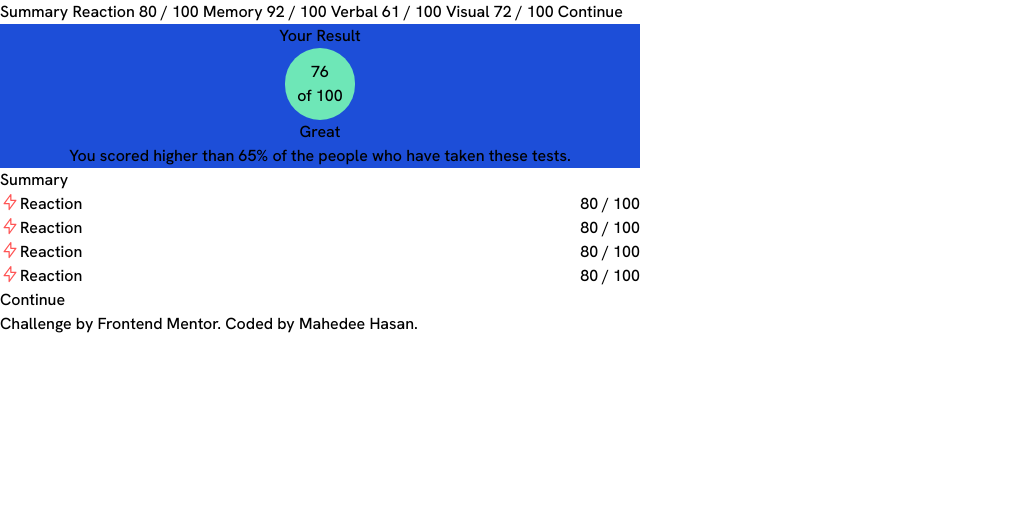
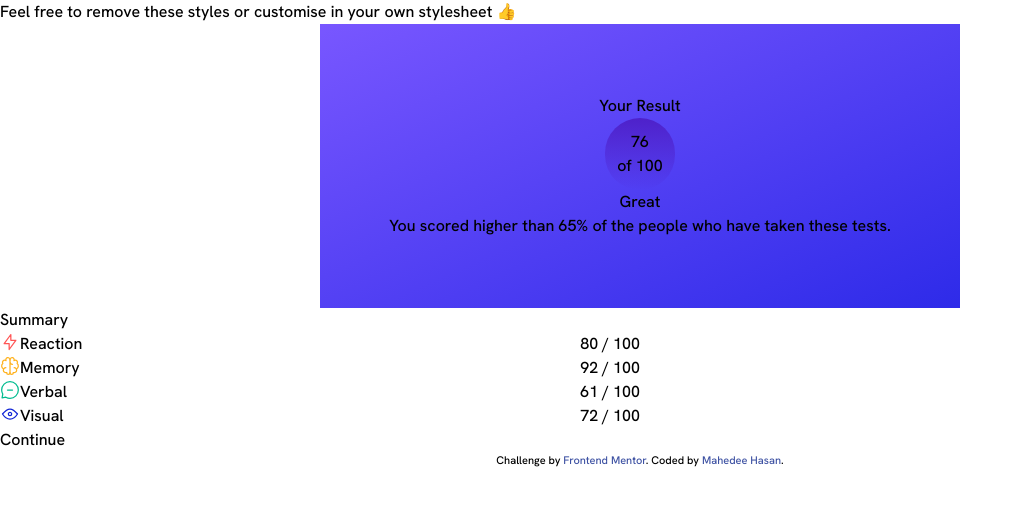
Before and after one commit to mahedee007/results-summary-component-main, a plain HTML site: page index.html in a window 1280 px wide. Shown: the whole page, without its empty margins (0-1023 px from the left). Drawn offline with nearby package versions, Linux system fonts and the light colour scheme.

Commit message:
positioning

```diff
--- a/css/style.css
+++ b/css/style.css
@@ -27,3 +27,14 @@ body{
     justify-content: center; */
     font-family: 'Hanken Grotesk', sans-serif;
 }
+
+.result-card{
+    background-image: linear-gradient(to bottom right, var(--Light-slate-blue-background), var(--Light-royal-blue-background));
+    margin: auto;
+    width: 50%;
+
+    padding: 70px 0;
+}
+.marks{
+    background-image: linear-gradient(var(--Violet-blue-circle), var(--Persian-blue-circle) )
+}
--- a/index.html
+++ b/index.html
@@ -13,37 +13,19 @@
   <!-- CSS stylesheet -->
   <link rel="stylesheet" href="css/style.css">
 
-  <!-- Feel free to remove these styles or customise in your own stylesheet 👍 -->
-  <!-- <style>
+  Feel free to remove these styles or customise in your own stylesheet 👍
+  <style>
     .attribution { font-size: 11px; text-align: center; }
     .attribution a { color: hsl(228, 45%, 44%); }
-  </style> -->
+  </style>
 </head>
 <body>
 
-
-
-  Summary
-
-  Reaction
-  80 / 100
-
-  Memory
-  92 / 100
-
-  Verbal
-  61 / 100
-
-  Visual
-  72 / 100
-
-  Continue
-
-  <div class="container w-2/4 flex flex-col justify-center  items-center bg-blue-700">
+  <div class="container result-card w-2/4 flex flex-col justify-center  items-center bg-blue-700">
     <div>
       <p>Your Result</p>
     </div>
-    <div class="flex flex-col justify-center  items-center rounded-full bg-emerald-300 p-3">
+    <div class="flex flex-col justify-center  items-center rounded-full  p-3 marks">
       <p>76</p>
       <p>of 100</p>
     </div>
@@ -62,16 +44,16 @@
       <p>80 / 100</p>
     </div>
     <div class="flex justify-between items-center w-2/4 ">
-      <p class="inline-flex"><svg xmlns="http://www.w3.org/2000/svg" width="20" height="20" fill="none" viewBox="0 0 20 20"><path stroke="#F55" stroke-linecap="round" stroke-linejoin="round" stroke-width="1.25" d="M10.833 8.333V2.5l-6.666 9.167h5V17.5l6.666-9.167h-5Z"/></svg> Reaction</p>
-      <p>80 / 100</p>
+      <p class="inline-flex"><svg xmlns="http://www.w3.org/2000/svg" width="20" height="20" fill="none" viewBox="0 0 20 20"><path stroke="#FFB21E" stroke-linecap="round" stroke-linejoin="round" stroke-width="1.25" d="M5.833 11.667a2.5 2.5 0 1 0 .834 4.858"/><path stroke="#FFB21E" stroke-linecap="round" stroke-linejoin="round" stroke-width="1.25" d="M3.553 13.004a3.333 3.333 0 0 1-.728-5.53m.025-.067a2.083 2.083 0 0 1 2.983-2.824m.199.054A2.083 2.083 0 1 1 10 3.75v12.917a1.667 1.667 0 0 1-3.333 0M10 5.833a2.5 2.5 0 0 0 2.5 2.5m1.667 3.334a2.5 2.5 0 1 1-.834 4.858"/><path stroke="#FFB21E" stroke-linecap="round" stroke-linejoin="round" stroke-width="1.25" d="M16.447 13.004a3.334 3.334 0 0 0 .728-5.53m-.025-.067a2.083 2.083 0 0 0-2.983-2.824M10 3.75a2.085 2.085 0 0 1 2.538-2.033 2.084 2.084 0 0 1 1.43 2.92m-.635 12.03a1.667 1.667 0 0 1-3.333 0"/></svg> Memory</p>
+      <p>92 / 100</p>
     </div>
     <div class="flex justify-between items-center w-2/4 ">
-      <p class="inline-flex"><svg xmlns="http://www.w3.org/2000/svg" width="20" height="20" fill="none" viewBox="0 0 20 20"><path stroke="#F55" stroke-linecap="round" stroke-linejoin="round" stroke-width="1.25" d="M10.833 8.333V2.5l-6.666 9.167h5V17.5l6.666-9.167h-5Z"/></svg> Reaction</p>
-      <p>80 / 100</p>
+      <p class="inline-flex"><svg xmlns="http://www.w3.org/2000/svg" width="20" height="20" fill="none" viewBox="0 0 20 20"><path stroke="#00BB8F" stroke-linecap="round" stroke-linejoin="round" stroke-width="1.25" d="M7.5 10h5M10 18.333A8.333 8.333 0 1 0 1.667 10c0 1.518.406 2.942 1.115 4.167l-.699 3.75 3.75-.699A8.295 8.295 0 0 0 10 18.333Z"/></svg> Verbal</p>
+      <p>61 / 100</p>
     </div>
     <div class="flex justify-between items-center w-2/4 ">
-      <p class="inline-flex"><svg  xmlns="http://www.w3.org/2000/svg" width="20" height="20" fill="none" viewBox="0 0 20 20"><path stroke="#F55" stroke-linecap="round" stroke-linejoin="round" stroke-width="1.25" d="M10.833 8.333V2.5l-6.666 9.167h5V17.5l6.666-9.167h-5Z"/></svg> Reaction</p>
-      <p>80 / 100</p>
+      <p class="inline-flex"><svg xmlns="http://www.w3.org/2000/svg" width="20" height="20" fill="none" viewBox="0 0 20 20"><path stroke="#1125D6" stroke-linecap="round" stroke-linejoin="round" stroke-width="1.25" d="M10 11.667a1.667 1.667 0 1 0 0-3.334 1.667 1.667 0 0 0 0 3.334Z"/><path stroke="#1125D6" stroke-linecap="round" stroke-linejoin="round" stroke-width="1.25" d="M17.5 10c-1.574 2.492-4.402 5-7.5 5s-5.926-2.508-7.5-5C4.416 7.632 6.66 5 10 5s5.584 2.632 7.5 5Z"/></svg> Visual</p>
+      <p>72 / 100</p>
     </div>
     <div>
       <button>Continue</button>
```
